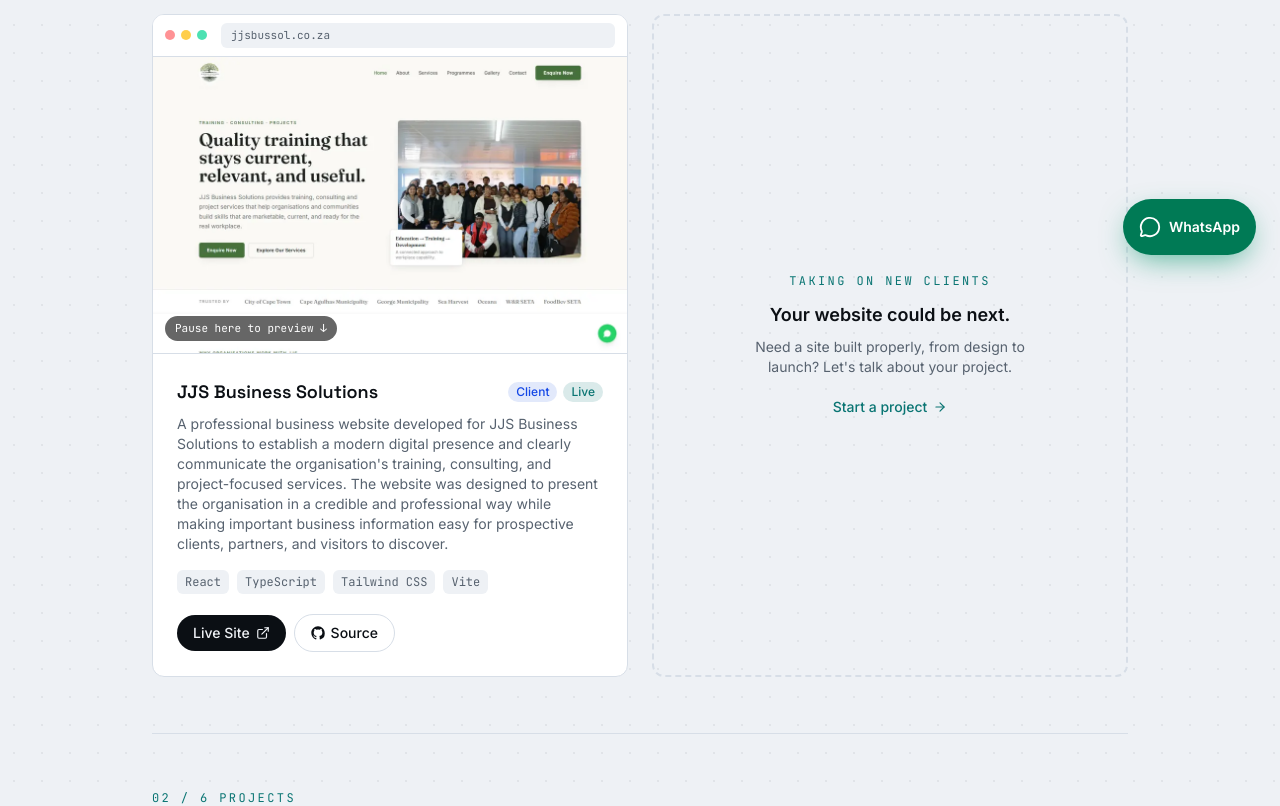
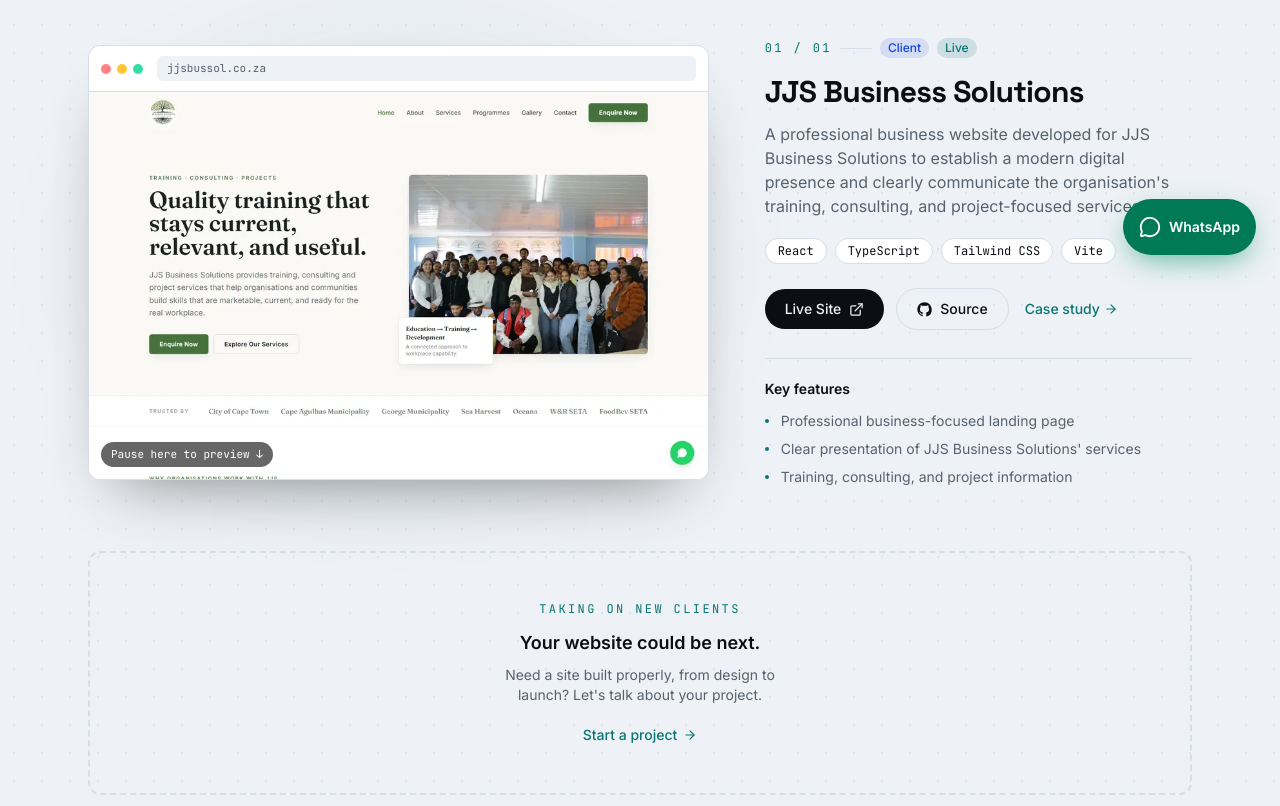
Before and after one commit to aidan-g-barends/Aidan-Barends-Portfolio, a Next.js app: page /projects in a window 1280 px wide. Shown: the part 521-1327 px from the top of the page. Built offline with nearby package versions, Linux system fonts and the light colour scheme.

Commit message:
use showcase rows on the projects page

```diff
--- a/src/app/page.tsx
+++ b/src/app/page.tsx
@@ -1,7 +1,7 @@
 import Link from "next/link";
 import { ArrowRight, Download } from "lucide-react";
 import { projects } from "../data/projects";
-import FeaturedProject from "../components/FeaturedProject";
+import ProjectShowcase from "../components/ProjectShowcase";
 import Eyebrow from "../components/Eyebrow";
 import TypedRoles from "../components/TypedRoles";
 import Services from "../components/Services";
@@ -275,7 +275,7 @@
         <div className="mt-12 space-y-20 sm:mt-16 sm:space-y-28">
           {featuredProjects.map((project, index) => (
             <div key={project.slug} data-gsap="reveal">
-              <FeaturedProject
+              <ProjectShowcase
                 project={project}
                 index={index}
                 total={featuredProjects.length}
--- a/src/app/projects/page.tsx
+++ b/src/app/projects/page.tsx
@@ -3,7 +3,7 @@
 import { ArrowRight } from "lucide-react";
 import { projects } from "../../data/projects";
 import type { Project, ProjectStatus } from "../../data/projects";
-import ProjectCard from "../../components/ProjectCard";
+import ProjectShowcase from "../../components/ProjectShowcase";
 import PageHeader from "../../components/PageHeader";
 import Eyebrow from "../../components/Eyebrow";
 
@@ -104,7 +104,7 @@
   return (
     <Link
       href="/contact?topic=freelance"
-      className="group flex min-h-64 flex-col items-center justify-center rounded-xl border-2 border-dashed border-surface-border p-8 text-center transition-colors duration-300 hover:border-accent/60 hover:bg-accent/5"
+      className="group flex flex-col items-center justify-center rounded-xl border-2 border-dashed border-surface-border px-8 py-12 text-center transition-colors duration-300 hover:border-accent/60 hover:bg-accent/5"
     >
       <span className="font-[family-name:var(--font-mono)] text-xs uppercase tracking-[0.2em] text-accent">
         Taking on new clients
@@ -139,7 +139,7 @@
         title="Everything I've"
         highlight="built."
         description="Client websites, my own builds, and university team projects."
-        width="max-w-5xl"
+        width="max-w-6xl"
       >
         {/* Jump links double as a quick summary of the counts */}
         <nav
@@ -161,7 +161,7 @@
         </nav>
       </PageHeader>
 
-      <section className="mx-auto max-w-5xl px-6 pb-20">
+      <section className="mx-auto max-w-6xl px-6 pb-20">
         {visibleGroups.map((group, index) => (
           <div
             key={group.id}
@@ -185,19 +185,23 @@
               </p>
             </div>
 
-            <div
-              data-gsap="stagger"
-              className="mt-6 grid gap-6 sm:grid-cols-2"
-            >
-              {group.projects.map((project) => (
-                <ProjectCard
-                  key={project.slug}
-                  project={project}
-                />
+            <div className="mt-12 space-y-20 sm:space-y-28">
+              {group.projects.map((project, projectIndex) => (
+                <div key={project.slug} data-gsap="reveal">
+                  <ProjectShowcase
+                    project={project}
+                    index={projectIndex}
+                    total={group.projects.length}
+                  />
+                </div>
               ))}
+            </div>
 
-              {group.inviteCard && <InviteCard />}
-            </div>
+            {group.inviteCard && (
+              <div data-gsap="reveal" className="mt-16">
+                <InviteCard />
+              </div>
+            )}
           </div>
         ))}
       </section>
--- a/src/components/ProjectCard.tsx
+++ /dev/null
@@ -1,211 +0,0 @@
-"use client";
-
-import Link from "next/link";
-import ProjectShot from "./ProjectShot";
-import { useRef } from "react";
-import type { MouseEvent } from "react";
-import gsap from "gsap";
-import { ExternalLink, GraduationCap, Lock } from "lucide-react";
-import GithubIcon from "./GithubIcon";
-import type { Project } from "../data/projects";
-import { getDomain, linkTarget } from "../lib/links";
-
-export default function ProjectCard({
-  project,
-}: {
-  project: Project;
-}) {
-  const cardRef = useRef<HTMLDivElement>(null);
-  const liveLabel = project.liveIsProduction ? "Live Site" : "Live Demo";
-
-  function handleMouseMove(event: MouseEvent<HTMLDivElement>) {
-    const card = cardRef.current;
-
-    if (!card) return;
-
-    const rect = card.getBoundingClientRect();
-
-    const x = event.clientX - rect.left;
-    const y = event.clientY - rect.top;
-
-    // Spotlight border position (static glow, so fine for reduced motion)
-    card.style.setProperty("--mx", `${x}px`);
-    card.style.setProperty("--my", `${y}px`);
-
-    if (
-      window.matchMedia("(prefers-reduced-motion: reduce)").matches
-    ) {
-      return;
-    }
-
-    const rotateY = (x / rect.width - 0.5) * 5;
-    const rotateX = (y / rect.height - 0.5) * -5;
-
-    gsap.to(card, {
-      rotateX,
-      rotateY,
-      y: -6,
-      duration: 0.4,
-      ease: "power2.out",
-      overwrite: true,
-    });
-  }
-
-  function handleMouseLeave() {
-    const card = cardRef.current;
-
-    if (!card) return;
-
-    gsap.to(card, {
-      rotateX: 0,
-      rotateY: 0,
-      y: 0,
-      duration: 0.6,
-      ease: "power3.out",
-      overwrite: true,
-    });
-  }
-
-  return (
-    <div
-      ref={cardRef}
-      onMouseMove={handleMouseMove}
-      onMouseLeave={handleMouseLeave}
-      className="spotlight-card group flex h-full flex-col overflow-hidden rounded-xl border border-surface-border bg-surface will-change-transform transition-[border-color,box-shadow] duration-300 hover:border-accent/30 hover:shadow-[0_20px_50px_-20px_var(--accent)]"
-    >
-      {project.image && (
-        <a
-          href={project.live ?? `/projects/${project.slug}`}
-          {...linkTarget(project.live ?? "/")}
-          className="group/image relative block w-full overflow-hidden border-b border-surface-border bg-background"
-        >
-          {project.live && (
-            <div className="flex items-center gap-1.5 border-b border-surface-border bg-surface px-3 py-2">
-              <span className="h-2.5 w-2.5 rounded-full bg-red-400/70" />
-              <span className="h-2.5 w-2.5 rounded-full bg-amber-400/70" />
-              <span className="h-2.5 w-2.5 rounded-full bg-emerald-400/70" />
-
-              <span className="ml-2 flex-1 truncate rounded-md bg-background px-2.5 py-1 font-[family-name:var(--font-mono)] text-[11px] text-foreground-muted">
-                {getDomain(project.live)}
-              </span>
-            </div>
-          )}
-
-          <div className="relative aspect-[16/10] w-full overflow-hidden">
-            <ProjectShot
-              project={project}
-              sizes="(min-width: 640px) 50vw, 100vw"
-            />
-
-            {project.live && (
-              <div className="absolute inset-0 flex items-end justify-end bg-gradient-to-t from-black/55 via-transparent to-transparent p-3 opacity-0 transition-opacity duration-300 group-hover/image:opacity-100">
-                <span className="rounded-full bg-white px-3 py-1.5 text-xs font-semibold text-black shadow-sm">
-                  Visit {liveLabel} ↗
-                </span>
-              </div>
-            )}
-          </div>
-        </a>
-      )}
-
-      <div className="flex flex-1 flex-col p-5 sm:p-6">
-        <div className="flex items-center justify-between gap-2">
-          <h3 className="text-lg font-semibold">
-            <Link
-              href={`/projects/${project.slug}`}
-              className="transition-colors duration-200 hover:text-accent"
-            >
-              {project.name}
-            </Link>
-          </h3>
-
-          {project.status === "in-progress" && (
-            <span className="rounded-full bg-amber-500/15 px-2 py-0.5 text-xs font-medium text-amber-600 dark:text-amber-400">
-              In Progress
-            </span>
-          )}
-
-          <div className="flex shrink-0 flex-wrap justify-end gap-1.5">
-            {project.university && (
-              <span className="inline-flex items-center gap-1 rounded-full bg-violet-500/15 px-2 py-0.5 text-xs font-medium text-violet-700 dark:text-violet-300">
-                <GraduationCap size={12} aria-hidden="true" />
-                Uni project
-              </span>
-            )}
-
-            {project.clientWork && (
-              <span className="rounded-full bg-accent-2/15 px-2 py-0.5 text-xs font-medium text-blue-700 dark:text-accent-2">
-                Client
-              </span>
-            )}
-
-            {project.status === "live" && (
-              <span className="rounded-full bg-accent/15 px-2 py-0.5 text-xs font-medium text-accent">
-                Live
-              </span>
-            )}
-          </div>
-        </div>
-
-        <p className="mt-2 line-clamp-4 flex-1 text-sm text-foreground-muted sm:line-clamp-none">
-          {project.description}
-        </p>
-
-        <div className="mt-4 flex flex-wrap gap-2">
-          {project.tech.map((item) => (
-            <span
-              key={item}
-              className="rounded-md bg-background px-2 py-1 font-[family-name:var(--font-mono)] text-xs text-foreground-muted transition-colors duration-300 group-hover:bg-accent/10 group-hover:text-foreground"
-            >
-              {item}
-            </span>
-          ))}
-        </div>
-
-        <div className="mt-5 flex flex-wrap items-center gap-2 text-sm font-medium">
-          {/* Live deployment */}
-          {project.live && (
-            <a
-              href={project.live}
-              {...linkTarget(project.live)}
-              className="inline-flex items-center gap-1.5 rounded-full bg-foreground px-4 py-2 text-background transition-transform duration-300 hover:scale-105"
-            >
-              {liveLabel}
-              <ExternalLink size={14} aria-hidden="true" />
-            </a>
-          )}
-
-          {/* Repositories: one repo, or separate frontend and backend */}
-          {[
-            { href: project.github, label: "Source" },
-            { href: project.githubFrontend, label: "Frontend" },
-            { href: project.githubBackend, label: "Backend" },
-          ]
-            .filter((repo) => repo.href)
-            .map((repo) =>
-              project.private ? (
-                <span
-                  key={repo.label}
-                  className="inline-flex items-center gap-1.5 rounded-full border border-dashed border-surface-border px-4 py-2 text-foreground-muted"
-                >
-                  <Lock size={13} aria-hidden="true" />
-                  Private repo
-                </span>
-              ) : (
-                <a
-                  key={repo.label}
-                  href={repo.href}
-                  target="_blank"
-                  rel="noopener noreferrer"
-                  className="inline-flex items-center gap-1.5 rounded-full border border-surface-border px-4 py-2 transition-colors duration-300 hover:border-foreground/40 hover:bg-foreground/5"
-                >
-                  <GithubIcon size={14} />
-                  {repo.label}
-                </a>
-              )
-            )}
-        </div>
-      </div>
-    </div>
-  );
-}
--- a/src/components/FeaturedProject.tsx
+++ b/src/components/ProjectShowcase.tsx
@@ -5,9 +5,9 @@
 import GithubIcon from "./GithubIcon";
 import { getDomain, linkTarget } from "../lib/links";
 
-// Large showcase row for the home page: screenshot on one side, the story and
-// links on the other. Rows alternate sides on desktop and stack on phones.
-export default function FeaturedProject({
+// Showcase row for a project: screenshot on one side, the story and links on
+// the other. Rows alternate sides on desktop and stack on phones.
+export default function ProjectShowcase({
   project,
   index,
   total,
```
